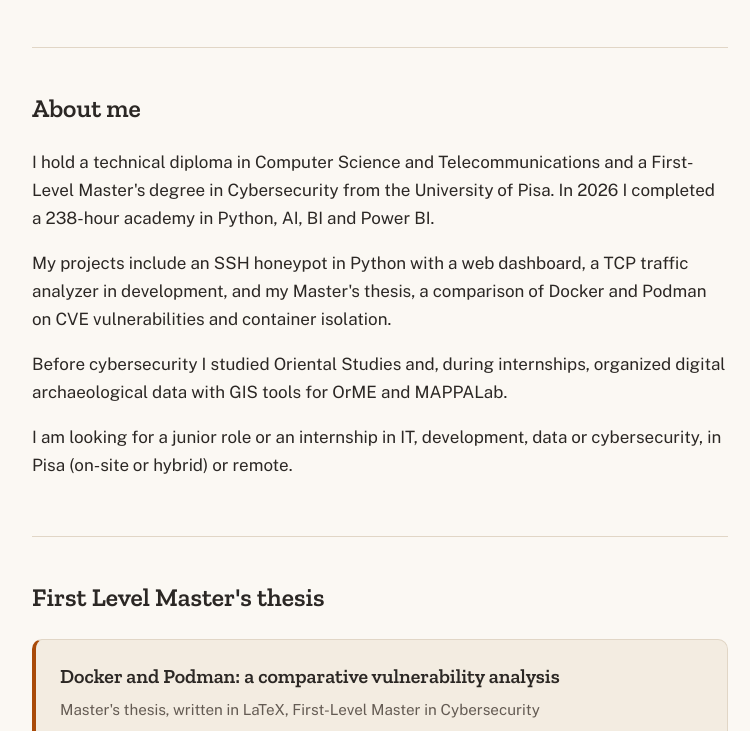
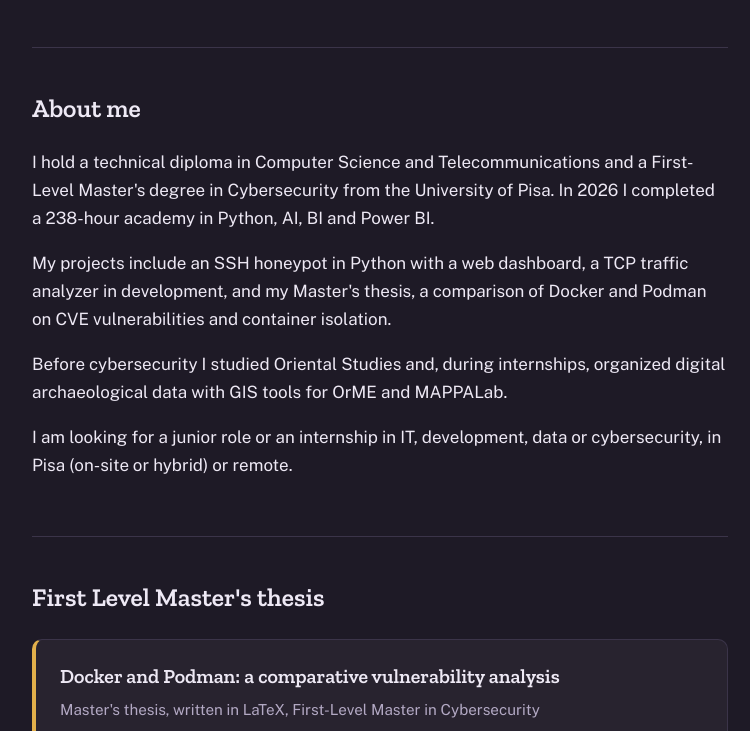
Before and after one commit to tarantaino/portfolio_web, a plain HTML site: page index.html in a window 1280 px wide. Shown: the part 660-1391 px from the top of the page, without its empty margins (260-1010 px from the left). Drawn offline with Linux system fonts and the dark colour scheme; a web font is replaced by a local one.

```diff
--- a/style.css
+++ b/style.css
@@ -26,26 +26,25 @@
 
 /* Colors */
 :root {
-    --bg: #FBF8F3;
-    --surface: #F3ECE1;
-    --text: #2B2724;
-    --muted: #645B53;
-    --line: #E1D6C6;
-    --accent: #A94A08;
+    --bg: #F5F2F8;
+    --surface: #EAE4F1;
+    --text: #2B2336;
+    --muted: #5E5470;
+    --line: #D8CFE3;
+    --accent: #7A4E00;
     --font-head: "Zilla Slab", Rockwell, "Roboto Slab", Georgia, serif;
     --font-body: "Public Sans", system-ui, -apple-system, "Segoe UI", Roboto, sans-serif;
 }
 
 @media (prefers-color-scheme: dark) {
     :root {
-        --bg: #FBF8F3;
-        --surface: #F3ECE1;
-        --text: #2B2724;
-        --muted: #645B53;
-        --line: #E1D6C6;
-        --accent: #A94A08;
+        --bg: #1E1A26;
+        --surface: #28232F;
+        --text: #EEE9F5;
+        --muted: #B3A9C4;
+        --line: #3B3449;
+        --accent: #E3B04B;
     }
-
 }
 
 /* Base */
```
